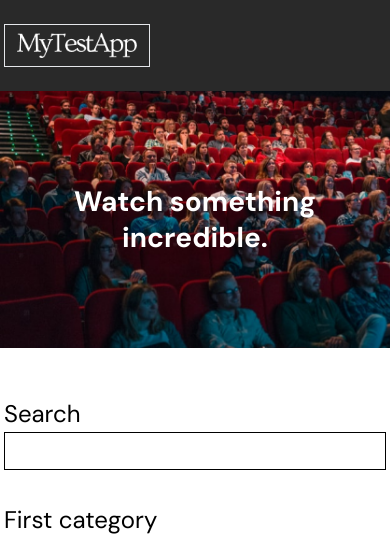
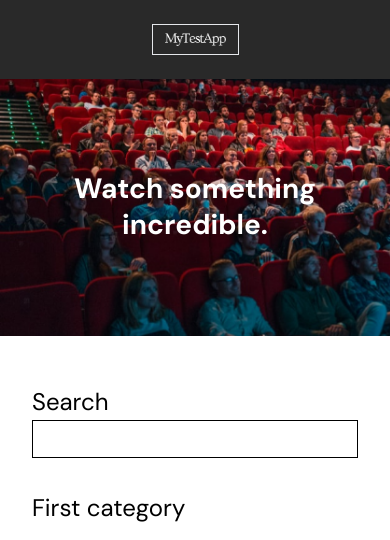
Before and after one commit to focus110/movie-search-app, a React (Create React App) app: page / in a window 390 px wide. Shown: the top 540 px of the page. Built offline with nearby package versions, Linux system fonts and the light colour scheme.

Commit message:
designed mobile view

```diff
--- a/src/App.css
+++ b/src/App.css
@@ -1,3 +1,3 @@
 .wrapper {
-  @apply px-1 md:px-16;
+  @apply px-8 md:px-16;
 }
--- a/src/components/MovieItem.jsx
+++ b/src/components/MovieItem.jsx
@@ -4,7 +4,7 @@ const MovieItem = ({ item, i }) => {
   return (
     <div
       key={i}
-      className="bg-black rounded-[12px] w-[300px] h-[300px] inline-block cursor relative p-2"
+      className="bg-black rounded-[12px] w-[200px] h-[200px] md:w-[300px] md:h-[300px] inline-block cursor relative p-2"
     >
       <img className="w-full h-auto block" src={``} alt={item.title} />
       {/* <div className="absolute top-0 left-0 rounded-[12px] w-full h-full hover:bg-black/80 opacity-0 hover:opacity-100 text-white">
--- a/src/components/Navbar.jsx
+++ b/src/components/Navbar.jsx
@@ -4,11 +4,11 @@ import logo from "../assets/images/logo.png";
 
 const Navbar = () => {
   return (
-    <div className="wrapper bg-[#292929] py-6">
+    <div className="wrapper bg-[#292929] py-6 flex justify-center md:justify-start items-center">
       {/* <h2 className="w-max border text-white py-1 px-3">MyTestApp</h2> */}
       <Link to={``}>
         <img
-          className="w-[146px] border text-white py-2 px-3"
+          className="w-[87px] md:w-[146px] border text-white py-2 px-3"
           src={logo}
           alt="logo"
         />
```
